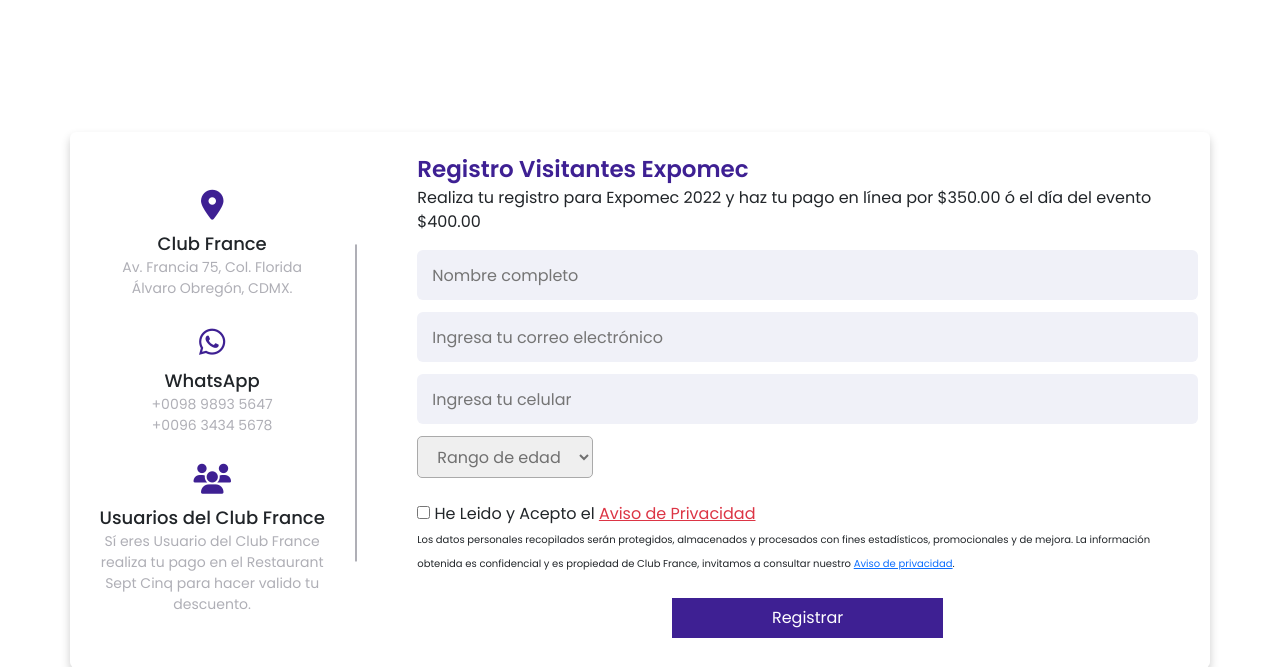
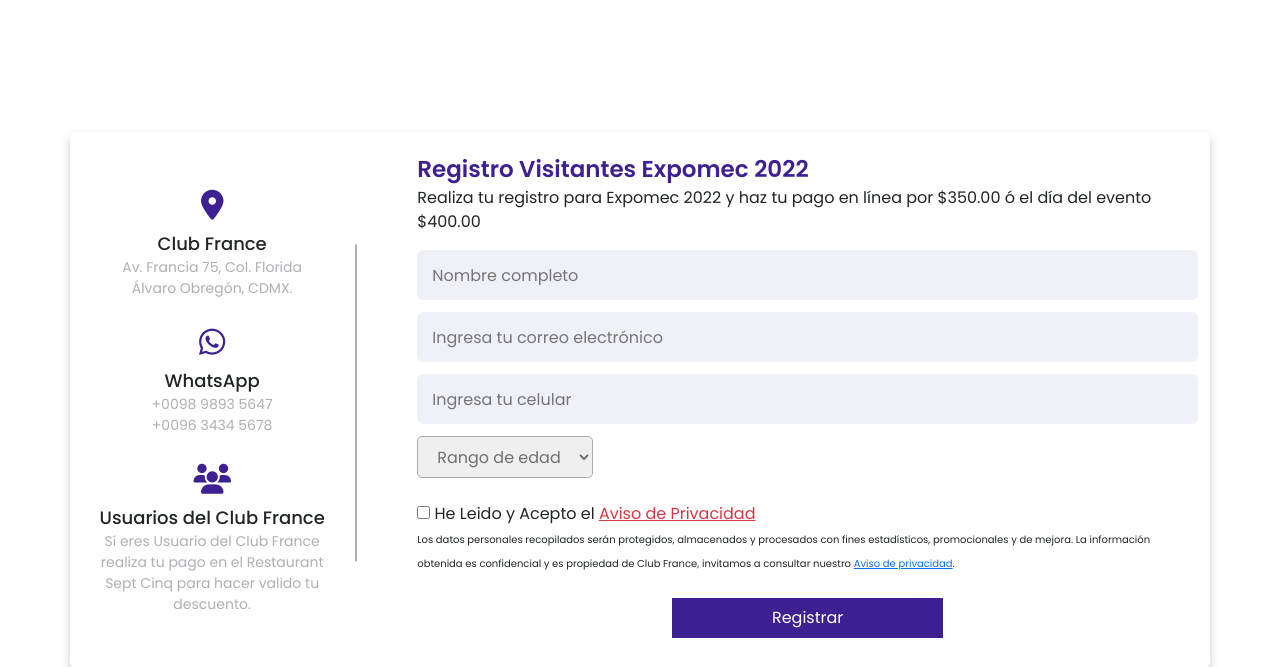
Before and after one commit to yorchmx/expomec2022, a PHP site: page / in a window 1280 px wide. Shown: the top 667 px of the page. Run offline with PHP 8.4, Linux system fonts and the light colour scheme; some libraries are stand-ins or nearby versions.

Commit message:
Expomec 2022

```diff
--- a/index.php
+++ b/index.php
@@ -44,7 +44,7 @@
         </div>
       </div>
       <div class="right-side">
-        <div class="topic-text">Registro Visitantes Expomec</div>
+        <div class="topic-text">Registro Visitantes Expomec 2022</div>
         <p>Realiza tu registro para Expomec 2022 y haz tu pago en línea por $350.00 ó el día del evento $400.00</p>
 
 
```
